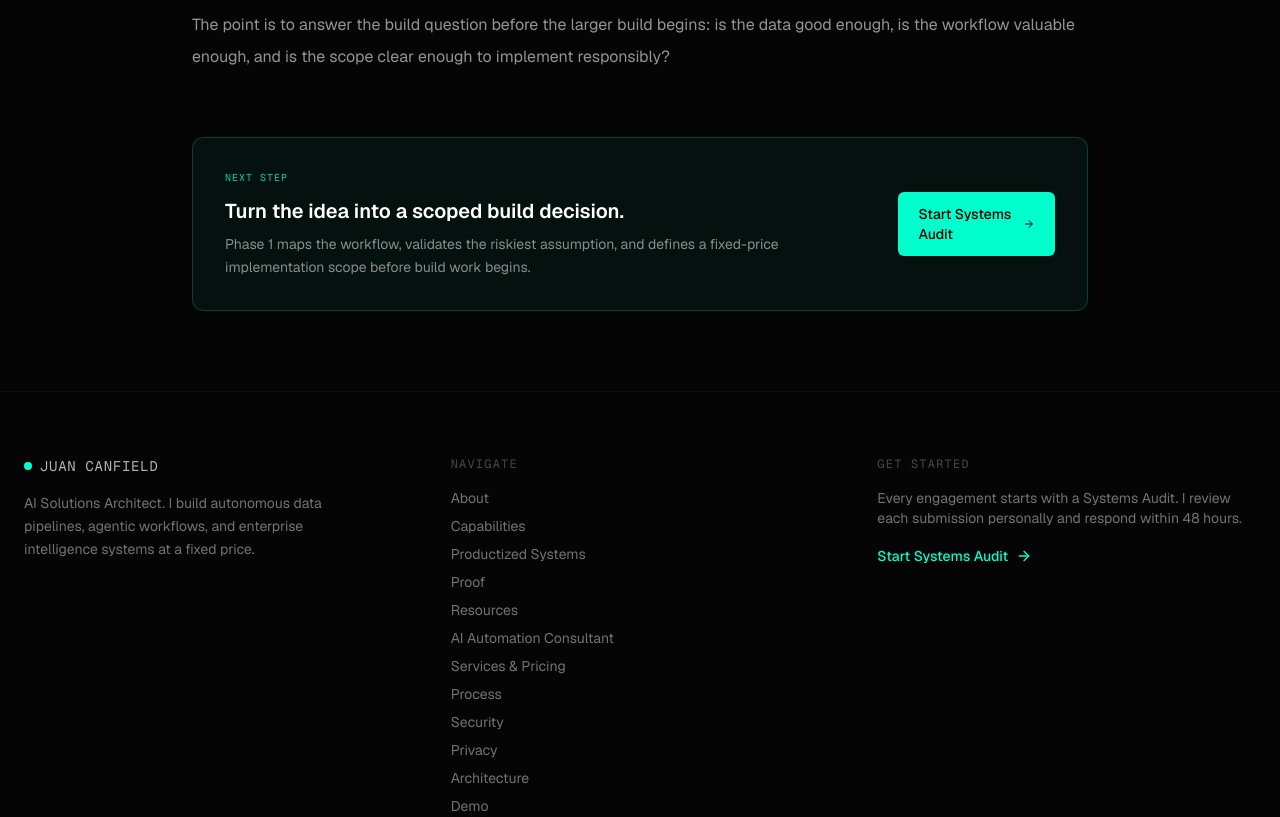
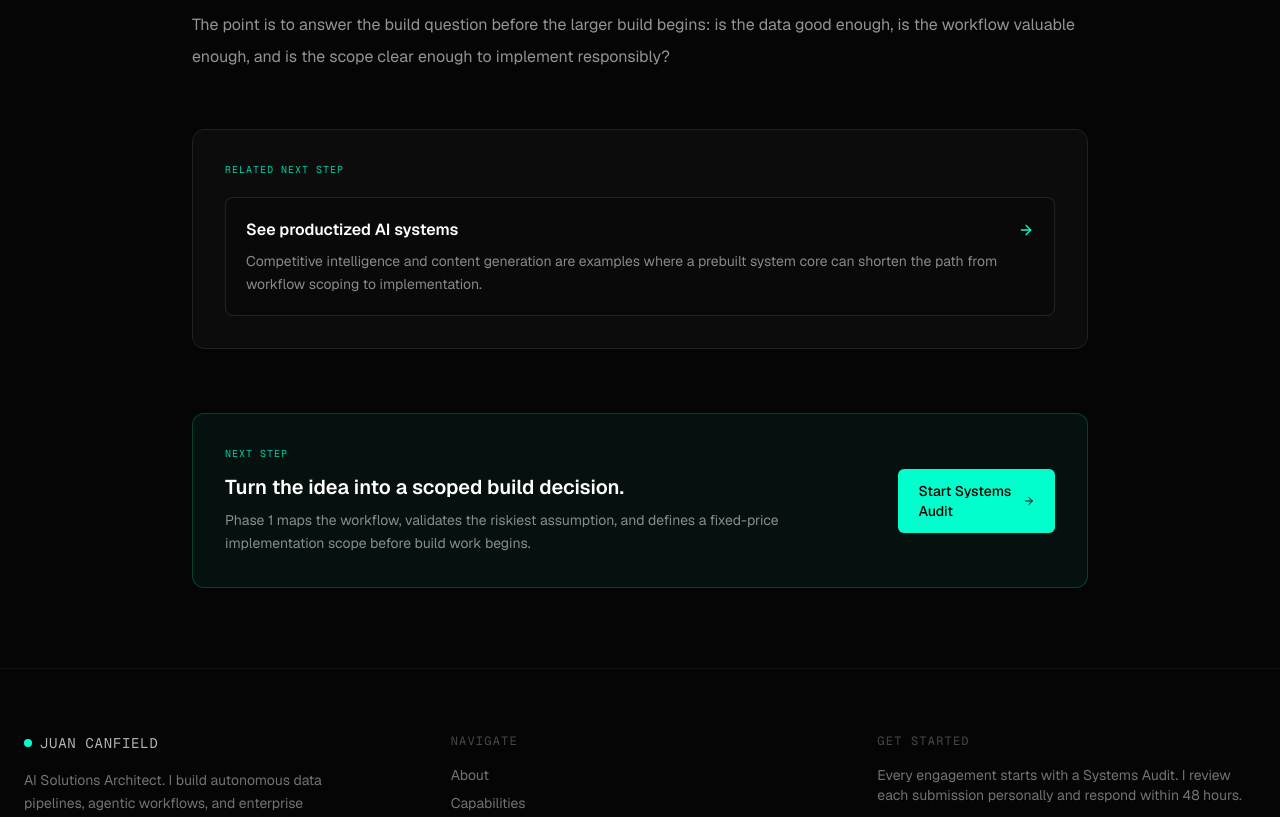
Before and after one commit to canfieldjuan/atlas-portfolio, a Next.js app in the folder web/: page /resources/how-to-scope-ai-automation-project in a window 1280 px wide. Shown: the part 1680-2497 px from the top of the page. Built offline with nearby package versions, Linux system fonts and the light colour scheme.

Commit message:
Add system interest routing to audit intake

```diff
--- a/web/src/app/api/audit/route.ts
+++ b/web/src/app/api/audit/route.ts
@@ -18,6 +18,7 @@ export async function POST(request: NextRequest) {
       'workEmail',
       'companyOrProjectUrl',
       'roleAndDecisionScope',
+      'projectInterest',
       'biggestBottleneck',
       'automationDataSources',
       'desiredTimeline',
@@ -52,6 +53,23 @@ export async function POST(request: NextRequest) {
     if (!validTimelines.includes(body.desiredTimeline as (typeof validTimelines)[number])) {
       return NextResponse.json(
         { ok: false, error: 'Invalid desired timeline.' },
+        { status: 400 }
+      );
+    }
+
+    const validProjectInterests = [
+      'custom-build',
+      'competitive-intelligence',
+      'content-generation',
+      'not-sure',
+    ] as const;
+    if (
+      !validProjectInterests.includes(
+        body.projectInterest as (typeof validProjectInterests)[number]
+      )
+    ) {
+      return NextResponse.json(
+        { ok: false, error: 'Invalid project interest.' },
         { status: 400 }
       );
     }
--- a/web/src/app/audit/page.tsx
+++ b/web/src/app/audit/page.tsx
@@ -11,6 +11,7 @@ type AuditField =
   | 'workEmail'
   | 'companyOrProjectUrl'
   | 'roleAndDecisionScope'
+  | 'projectInterest'
   | 'biggestBottleneck'
   | 'automationDataSources'
   | 'currentTechEcosystem'
@@ -54,6 +55,7 @@ export default function AuditPage() {
     workEmail: '',
     companyOrProjectUrl: '',
     roleAndDecisionScope: '',
+    projectInterest: '',
     biggestBottleneck: '',
     automationDataSources: '',
     currentTechEcosystem: '',
@@ -80,6 +82,7 @@ export default function AuditPage() {
     'workEmail',
     'companyOrProjectUrl',
     'roleAndDecisionScope',
+    'projectInterest',
     'biggestBottleneck',
     'automationDataSources',
     'desiredTimeline',
@@ -91,6 +94,7 @@ export default function AuditPage() {
   const workEmailRef = useRef<HTMLInputElement>(null);
   const companyOrProjectUrlRef = useRef<HTMLInputElement>(null);
   const roleAndDecisionScopeRef = useRef<HTMLInputElement>(null);
+  const projectInterestRef = useRef<HTMLSelectElement>(null);
   const biggestBottleneckRef = useRef<HTMLTextAreaElement>(null);
   const automationDataSourcesRef = useRef<HTMLTextAreaElement>(null);
   const currentTechEcosystemRef = useRef<HTMLInputElement>(null);
@@ -110,6 +114,8 @@ export default function AuditPage() {
         return companyOrProjectUrlRef;
       case 'roleAndDecisionScope':
         return roleAndDecisionScopeRef;
+      case 'projectInterest':
+        return projectInterestRef;
       case 'biggestBottleneck':
         return biggestBottleneckRef;
       case 'automationDataSources':
@@ -145,6 +151,17 @@ export default function AuditPage() {
     return map[value] || value || 'Not provided';
   };
 
+  const projectInterestLabel = (value: string) => {
+    const map: Record<string, string> = {
+      'custom-build': 'Custom build',
+      'competitive-intelligence': 'Competitive / vendor intelligence platform',
+      'content-generation': 'Content generation pipeline',
+      'not-sure': 'Not sure yet',
+    };
+
+    return map[value] || value || 'Not provided';
+  };
+
   const desiredTimelineLabel = (value: string) => {
     const map: Record<string, string> = {
       asap: 'ASAP - active project now',
@@ -175,6 +192,7 @@ export default function AuditPage() {
       `Work Email: ${formData.workEmail.trim() || 'Not provided'}`,
       `Company / Project URL: ${formData.companyOrProjectUrl.trim() || 'Not provided'}`,
       `Role / Decision Scope: ${formData.roleAndDecisionScope.trim() || 'Not provided'}`,
+      `Primary Interest: ${projectInterestLabel(formData.projectInterest)}`,
       `Biggest Manual Bottleneck:\n${formData.biggestBottleneck.trim() || 'Not provided'}`,
       `What to automate:\n${formData.automationDataSources.trim() || 'Not provided'}`,
       `Current Tech Ecosystem: ${formData.currentTechEcosystem.trim() || 'Not provided'}`,
@@ -267,6 +285,8 @@ export default function AuditPage() {
           workEmail: normalizedEmail,
           companyOrProjectUrl: formData.companyOrProjectUrl.trim(),
           roleAndDecisionScope: formData.roleAndDecisionScope.trim(),
+          projectInterest: formData.projectInterest.trim(),
+          projectInterestLabel: projectInterestLabel(formData.projectInterest),
           biggestBottleneck: formData.biggestBottleneck.trim(),
           automationDataSources: formData.automationDataSources.trim(),
           currentTechEcosystem: formData.currentTechEcosystem.trim(),
@@ -353,6 +373,7 @@ export default function AuditPage() {
       workEmail: '',
       companyOrProjectUrl: '',
       roleAndDecisionScope: '',
+      projectInterest: '',
       biggestBottleneck: '',
       automationDataSources: '',
       currentTechEcosystem: '',
@@ -565,6 +586,39 @@ export default function AuditPage() {
               />
               {formErrors.roleAndDecisionScope ? (
                 <p id="roleAndDecisionScope-error" className="text-red-400 text-sm">{formErrors.roleAndDecisionScope}</p>
+              ) : null}
+            </div>
+            <div className="space-y-2">
+              <label className="text-sm font-medium text-white/80" htmlFor="projectInterest">
+                What are you most interested in? <span className="text-primary">*</span>
+              </label>
+              <p className="text-xs text-foreground/45">
+                Helps route the request between a custom build and the productized system starting points.
+              </p>
+              <select
+                id="projectInterest"
+                ref={projectInterestRef}
+                value={formData.projectInterest}
+                onChange={handleChange('projectInterest')}
+                disabled={isInputDisabled}
+                className={`w-full bg-background border rounded-md px-4 py-3 text-white focus:outline-none focus:border-primary/50 transition-colors appearance-none ${
+                  formErrors.projectInterest ? 'border-red-400/80' : 'border-white/10'
+                }`}
+                required
+                aria-invalid={!!formErrors.projectInterest}
+                aria-describedby={formErrors.projectInterest ? 'projectInterest-error' : undefined}
+                aria-required="true"
+              >
+                <option value="" disabled>
+                  Select primary interest...
+                </option>
+                <option value="custom-build">Custom build</option>
+                <option value="competitive-intelligence">Competitive / vendor intelligence platform</option>
+                <option value="content-generation">Content generation pipeline</option>
+                <option value="not-sure">Not sure yet</option>
+              </select>
+              {formErrors.projectInterest ? (
+                <p id="projectInterest-error" className="text-red-400 text-sm">{formErrors.projectInterest}</p>
               ) : null}
             </div>
           </section>
--- a/web/src/app/resources/[slug]/page.tsx
+++ b/web/src/app/resources/[slug]/page.tsx
@@ -123,6 +123,31 @@ export default async function ResourceArticlePage({ params }: PageProps) {
             ))}
           </div>
 
+          {article.relatedLinks && article.relatedLinks.length > 0 ? (
+            <section className="mt-14 glass rounded-xl p-8 border border-white/10">
+              <div className="text-[10px] font-mono text-primary/80 tracking-widest mb-5">
+                RELATED NEXT STEP
+              </div>
+              <div className="space-y-4">
+                {article.relatedLinks.map((related) => (
+                  <Link
+                    key={related.href}
+                    href={related.href}
+                    className="block rounded-lg border border-white/10 bg-black/20 p-5 hover:border-primary/30 hover:bg-primary/5 transition-colors"
+                  >
+                    <div className="flex flex-col sm:flex-row sm:items-start sm:justify-between gap-3">
+                      <div>
+                        <h2 className="text-base font-semibold text-white mb-2">{related.label}</h2>
+                        <p className="text-sm text-foreground/60 leading-relaxed">{related.detail}</p>
+                      </div>
+                      <ArrowRight className="w-4 h-4 text-primary shrink-0 mt-1" />
+                    </div>
+                  </Link>
+                ))}
+              </div>
+            </section>
+          ) : null}
+
           <footer className="mt-16 rounded-xl border border-primary/20 bg-primary/5 p-8">
             <div className="flex flex-col lg:flex-row lg:items-center lg:justify-between gap-6">
               <div className="max-w-2xl">
--- a/web/src/lib/audit-intake.ts
+++ b/web/src/lib/audit-intake.ts
@@ -6,6 +6,8 @@ export type AuditIntakePayload = {
   workEmail: string;
   companyOrProjectUrl: string;
   roleAndDecisionScope: string;
+  projectInterest: string;
+  projectInterestLabel?: string;
   biggestBottleneck: string;
   automationDataSources: string;
   currentTechEcosystem?: string;
@@ -128,6 +130,7 @@ function buildNotificationText(record: AuditIntakeRecord) {
     `Email: ${record.workEmail}`,
     `Company / Project URL: ${record.companyOrProjectUrl}`,
     `Role / Decision Scope: ${record.roleAndDecisionScope}`,
+    `Primary Interest: ${record.projectInterestLabel || record.projectInterest}`,
     '',
     'Biggest Manual Bottleneck',
     record.biggestBottleneck || 'Not provided',
--- a/web/src/lib/resources.ts
+++ b/web/src/lib/resources.ts
@@ -10,6 +10,11 @@ export interface ResourceArticle {
   sections: {
     heading: string;
     body: string[];
+  }[];
+  relatedLinks?: {
+    href: string;
+    label: string;
+    detail: string;
   }[];
 }
 
@@ -61,6 +66,14 @@ export const resourceArticles: ResourceArticle[] = [
           'A roadmap should not end with vague recommendations. It should produce a technical blueprint, a narrow proof of concept, an integration map, risk notes, and a fixed-price implementation proposal.',
           'The point is to answer the build question before the larger build begins: is the data good enough, is the workflow valuable enough, and is the scope clear enough to implement responsibly?',
         ],
+      },
+    ],
+    relatedLinks: [
+      {
+        href: '/systems',
+        label: 'See productized AI systems',
+        detail:
+          'Competitive intelligence and content generation are examples where a prebuilt system core can shorten the path from workflow scoping to implementation.',
       },
     ],
   },
@@ -163,6 +176,14 @@ export const resourceArticles: ResourceArticle[] = [
         ],
       },
     ],
+    relatedLinks: [
+      {
+        href: '/systems',
+        label: 'Review productized system options',
+        detail:
+          'If the problem is competitive intelligence, vendor intelligence, or content operations, the right answer may be a customized version of an existing system core instead of a blank-slate build.',
+      },
+    ],
   },
   {
     slug: 'what-should-stay-human-reviewed',
```
